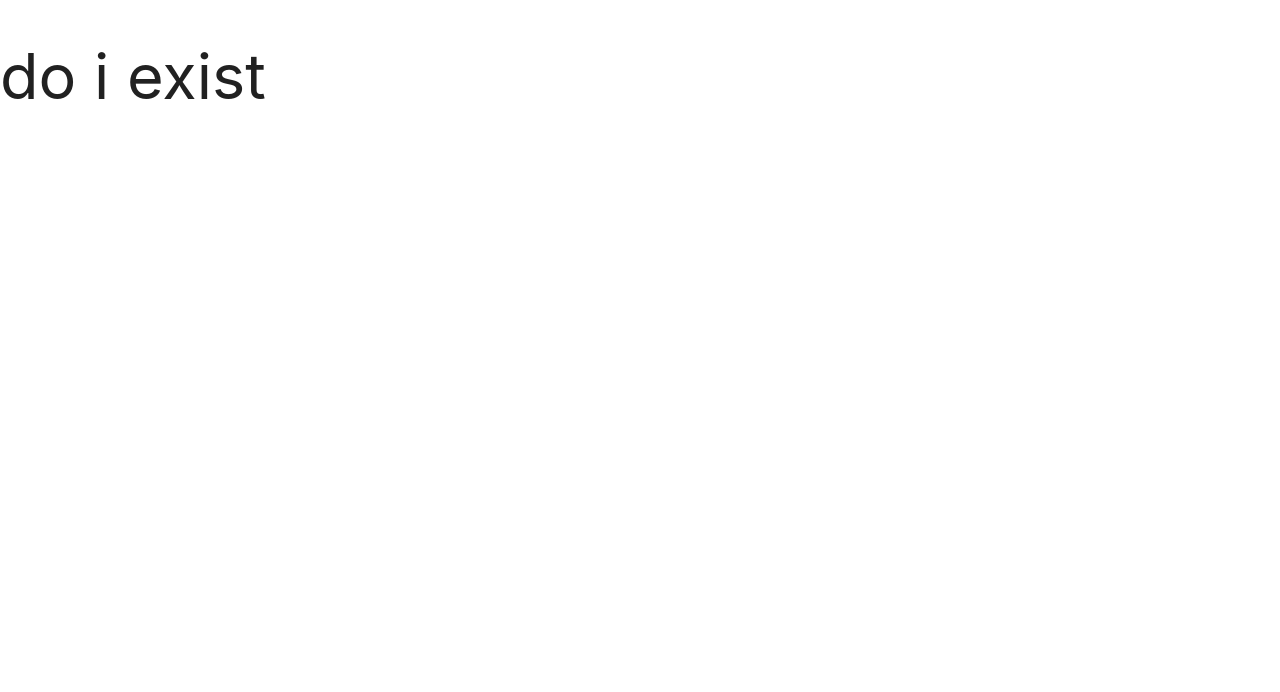
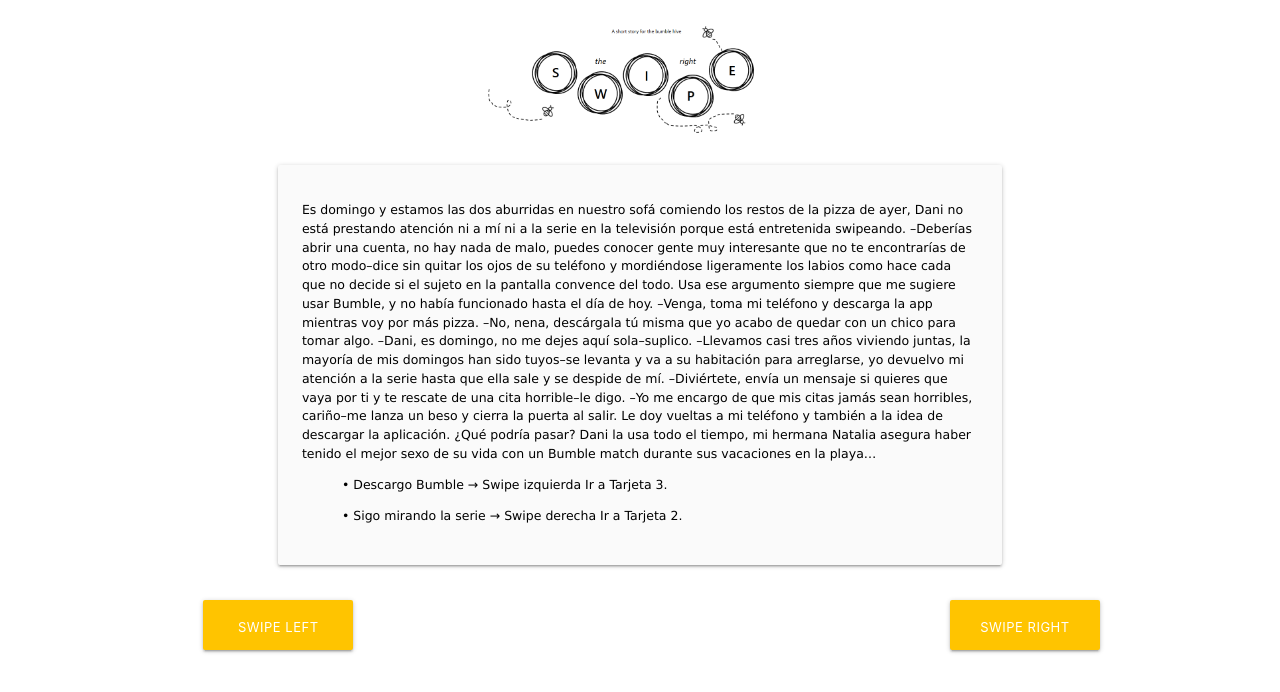
Before and after one commit to Lesly-15/BeeTheRightSwipe, a plain HTML site: page the-right-swipe.html in a window 1280 px wide. Drawn offline with nearby package versions, Linux system fonts and the light colour scheme.

Commit message:
reading panel layout is ready

```diff
--- a/assets/css/style.css
+++ b/assets/css/style.css
@@ -1,3 +1,35 @@
+.container{
+    margin-top: 10px;
+}
+
+#logo {
+    height:158px;
+    width: 357px;
+    margin-left: 200px;
+}
+
 #readbtn {
     margin-left: 75%;
 }
+
+#decisionbtn {
+    font-size: small;
+    height: 50px;
+    width: 150px;
+}
+
+#readingpanel {
+    margin-top: -30px;
+}
+
+#text {
+    color:black;
+    font-family: 'Lucida Sans', 'Lucida Sans Regular', 'Lucida Grande', 'Lucida Sans Unicode', Geneva, Verdana, sans-serif;
+    font-size: smaller;
+}
+
+#decisions {
+    color:black;
+    font-family: 'Lucida Sans', 'Lucida Sans Regular', 'Lucida Grande', 'Lucida Sans Unicode', Geneva, Verdana, sans-serif;
+    font-size: smaller;
+}
--- a/the-right-swipe.html
+++ b/the-right-swipe.html
@@ -9,7 +9,69 @@
 </head>
 
 <body>
-    <h1> do i exist </h1>
+    <div class="container">
+        <div class="row">
+            <div class="col m1">
+            </div>
+            <div class="col m10">
+                <img id="logo" src="assets/images/right swipe.png">
+            </div>
+            <div class="col m1">
+            </div>
+        </div>
+        <div class="row">
+            <div class="col m1">
+            </div>
+
+            <!-- Here will appear the content of each card of the story; the content of the card is dinamic and changes each time the user
+                needs to make a decision; the content of the card comes from a db? -->
+            <div class="col m10">
+                <div class="card-panel grey lighten-5" id="readingpanel">
+                  <p id="text">
+                    Es domingo y estamos las dos aburridas en nuestro sofá comiendo los restos de la pizza de ayer, Dani no está prestando atención ni a mí ni a la serie en la televisión porque está entretenida swipeando.
+                    –Deberías abrir una cuenta, no hay nada de malo, puedes conocer gente muy interesante que no te encontrarías de otro modo–dice sin quitar los ojos de su teléfono y mordiéndose ligeramente los labios como hace cada que no decide si el sujeto en la pantalla convence del todo. Usa ese argumento siempre que me sugiere usar Bumble, y no había funcionado hasta el día de hoy.
+                    –Venga, toma mi teléfono y descarga la app mientras voy por más pizza.
+                    –No, nena, descárgala tú misma que yo acabo de quedar con un chico para tomar algo.
+                    –Dani, es domingo, no me dejes aquí sola–suplico.
+                    –Llevamos casi tres años viviendo juntas, la mayoría de mis domingos han sido tuyos–se levanta y va a su habitación para arreglarse, yo devuelvo mi atención a la serie hasta que ella sale y se despide de mí.
+                    –Diviértete, envía un mensaje si quieres que vaya por ti y te rescate de una cita horrible–le digo.
+                    –Yo me encargo de que mis citas jamás sean horribles, cariño–me lanza un beso y cierra la puerta al salir.
+                    Le doy vueltas a mi teléfono y también a la idea de descargar la aplicación. ¿Qué podría pasar? Dani la usa todo el tiempo, mi hermana Natalia asegura haber tenido el mejor sexo de su vida con un Bumble match durante sus vacaciones en la playa…
+                  </p>
+                    <ol id="decisions">
+                      •	Descargo Bumble → Swipe izquierda Ir a Tarjeta 3.
+                    </ol>
+                    <ol id="decisions">
+                      •	Sigo mirando la serie → Swipe derecha Ir a Tarjeta 2.
+                    </ol>
+
+                  </p>
+                </div>
+            </div>
+
+            <div class="col m1">
+            </div>
+        </div>
+
+        <div class="row">
+            <!-- Here I need a button the user will click when choosing the SWIPE LEFT decision -->
+            <div class="col s2">
+                <a class="waves-effect waves-light btn-large amber accent-3" id="decisionbtn"> Swipe Left</a>
+            </div>
+
+            <div class="col s8">
+            </div>
+
+            <!-- Here I need a button the user will click when choosing the SWIPE RIGHT decision -->
+            <div class="col s2">
+                <a class="waves-effect waves-light btn-large amber accent-3" id="decisionbtn">Swipe Right</a>
+            </div>
+        </div>
+    </div>
+
+
+    <!-- <script type="text/javascript" src="https://cdnjs.cloudflare.com/ajax/libs/handlebars.js/4.7.6/handlebars.min.js"></script> -->
+    <script type="text/javascript" src="assets/javascript/app.js"></script>
 </body>
 
 </html>
```
Also changed, not shown: index.html (+2 -4 lines), assets/images/tarjetas/tarjeta1.png (added), package-lock.json (added).
